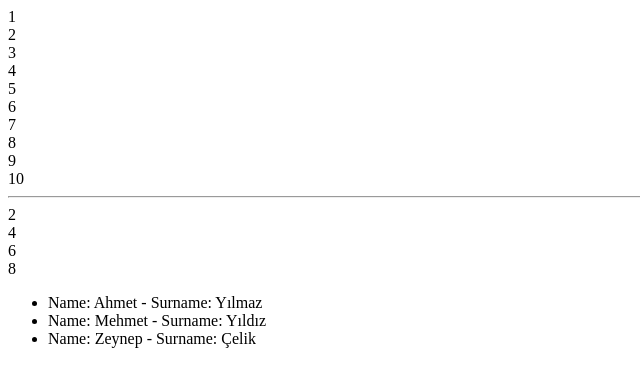
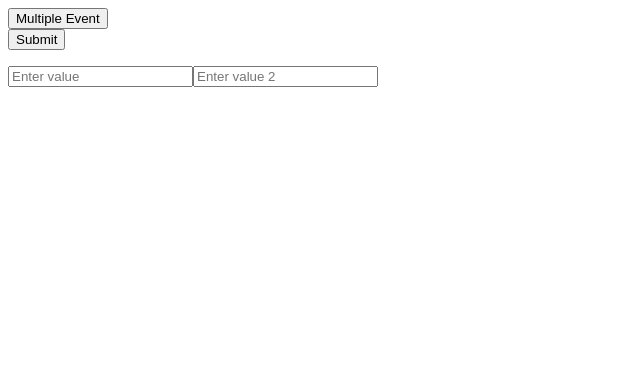
Before and after one commit to oclk/vue-tutorial, a plain HTML site: page index.html in a window 1280 px wide. Shown: the whole page, without its empty margins (0-640 px from the left). Drawn offline with nearby package versions, Linux system fonts and the light colour scheme.

Commit message:
Lesson #9 - Event Handling [ 🔥 ]

```diff
--- a/app.js
+++ b/app.js
@@ -176,6 +176,7 @@ Vue.createApp(App).mount('#app')
 // v-for with a Range
 // Displaying Filtered/Sorted Results
 // v-for with an Object
+/*
 const App = {
     data: () => ({
         numbers: [1, 2, 3, 4, 5, 6, 7, 8, 9],
@@ -193,3 +194,31 @@ const App = {
 }
 
 Vue.createApp(App).mount('#app')
+*/
+
+// Lesson #9 - Event Handling [ 🔥 ]
+// Multiple Event Handlers
+// Event Modifiers (.stop | .prevent | .capture | .once ...)
+// Key Modifiers (.enter | .tab | .esc ...)
+// System Modifier Keys (.ctrl | .alt | .shift ...)
+const App = {
+    methods: {
+        one() {
+            console.log('from one')
+        },
+        two() {
+            console.log('from two')
+        },
+        submit() {
+            console.log('from submit')
+        },
+        enter(e) {
+            console.log(e.target.value)
+        },
+        ctrlEnter(e) {
+            console.log(e.target.value)
+        }
+    }
+}
+
+Vue.createApp(App).mount('#app')
--- a/index.html
+++ b/index.html
@@ -99,6 +99,7 @@
 -->
 
 <!-- Lesson #8 - List Rendering [ 👋🏻 ] -->
+<!--
 <div id="app">
     <div v-for="i in 10" :key="i">
         {{ i }}
@@ -115,5 +116,16 @@
         </ul>
     </div>
 </div>
+-->
+
+<!-- Lesson #9 - Event Handling [ 🔥 ] -->
+<div id="app">
+    <button @click="one(), two()">Multiple Event</button>
+    <form action="">
+        <button type="submit" @click.prevent="submit">Submit</button>
+    </form>
+    <input type="text" @keyup.enter="enter" placeholder="Enter value">
+    <input type="text" @keyup.ctrl.enter="ctrlEnter" placeholder="Enter value 2">
+</div>
 
 <script src="app.js"></script>
```
